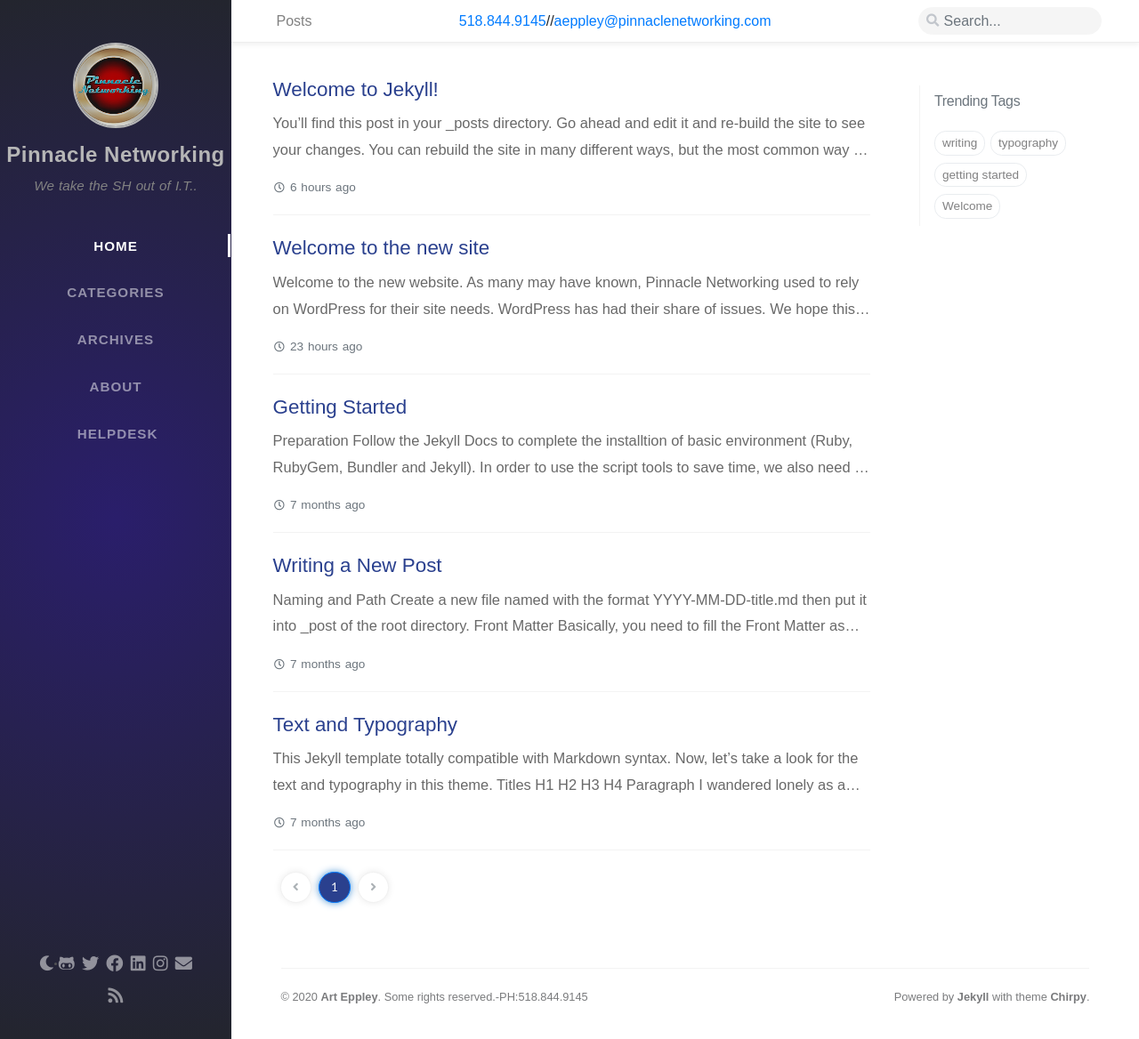
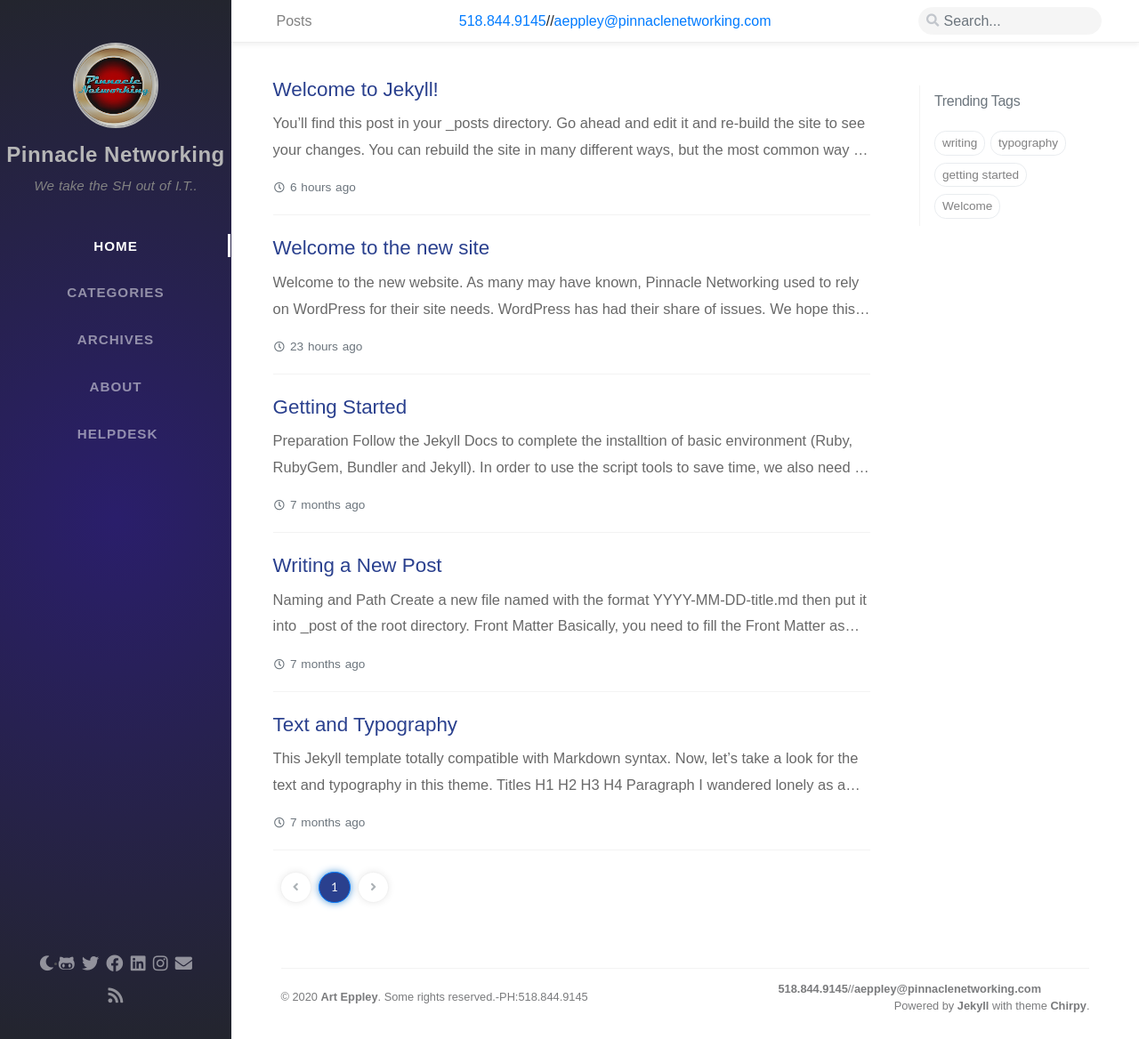
Before and after one commit to Pinnaclenetworking/pinnaclenetworking.github.io, a Jekyll site: the page built from index.html, in a window 1280 px wide and 1168 px high. Shown: the whole window at 89% size. Built offline with Jekyll 4.4.1, drawn with Linux system fonts in a browser that asks for light colours; nearby versions of some CDN libraries; some web fonts are replaced; the list of posts is cut into pages by our own code; comment, search, counter and statistics services are not loaded.

Commit message:
Update footer.html

```diff
--- a/_includes/footer.html
+++ b/_includes/footer.html
@@ -20,6 +20,7 @@
     </div>
 
     <div class="footer-right">
+       <div id="top-bar" class="col-99 d-flex h-100 align-items-center justify-content-right"><a href="tel:5188449145">518.844.9145</a>//<a href="mailto:aeppley@pinnaclenetworking.com">aeppley@pinnaclenetworking.com</a></div>
       <p class="mb-0">
         Powered by
         <a href="https://jekyllrb.com" target="_blank">Jekyll</a>
```
